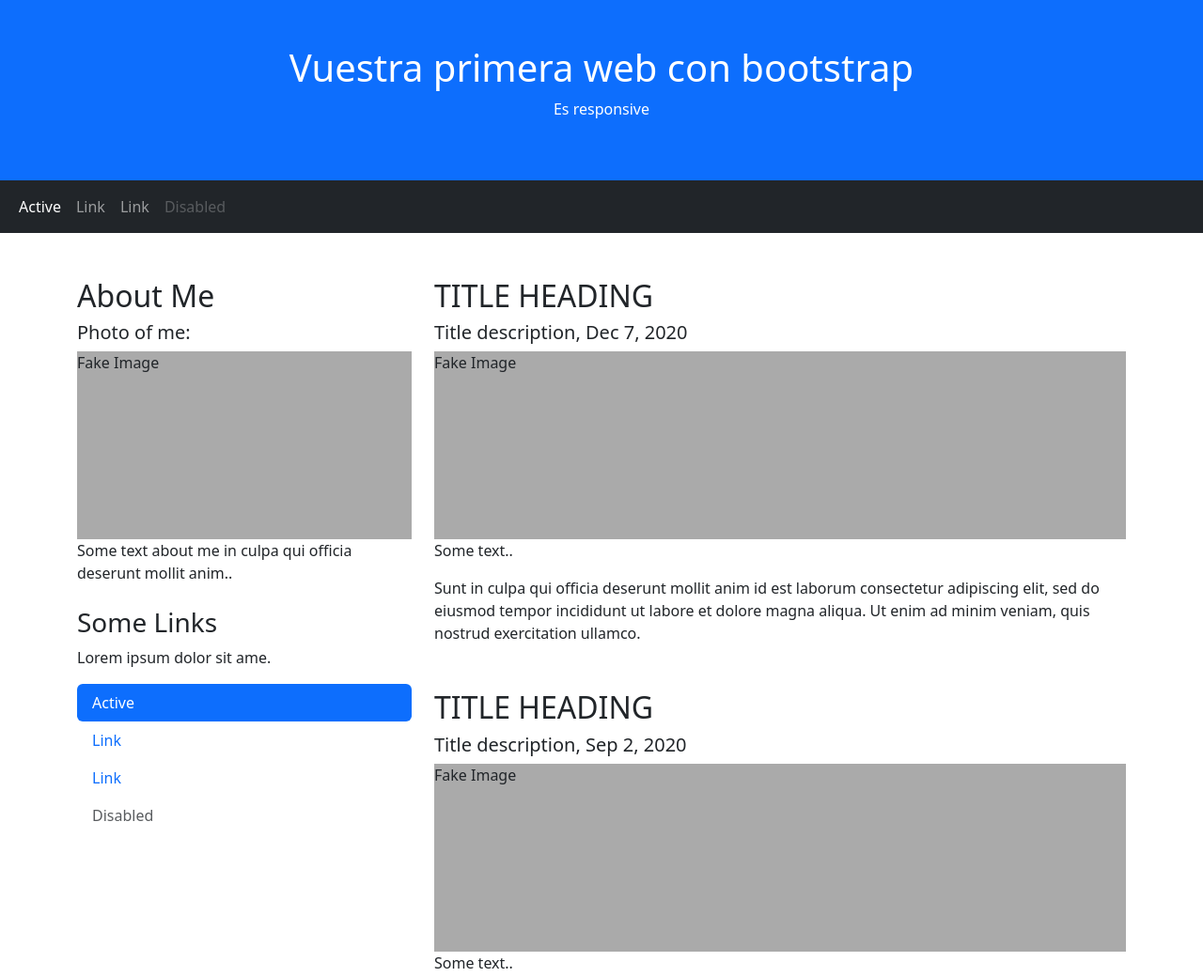
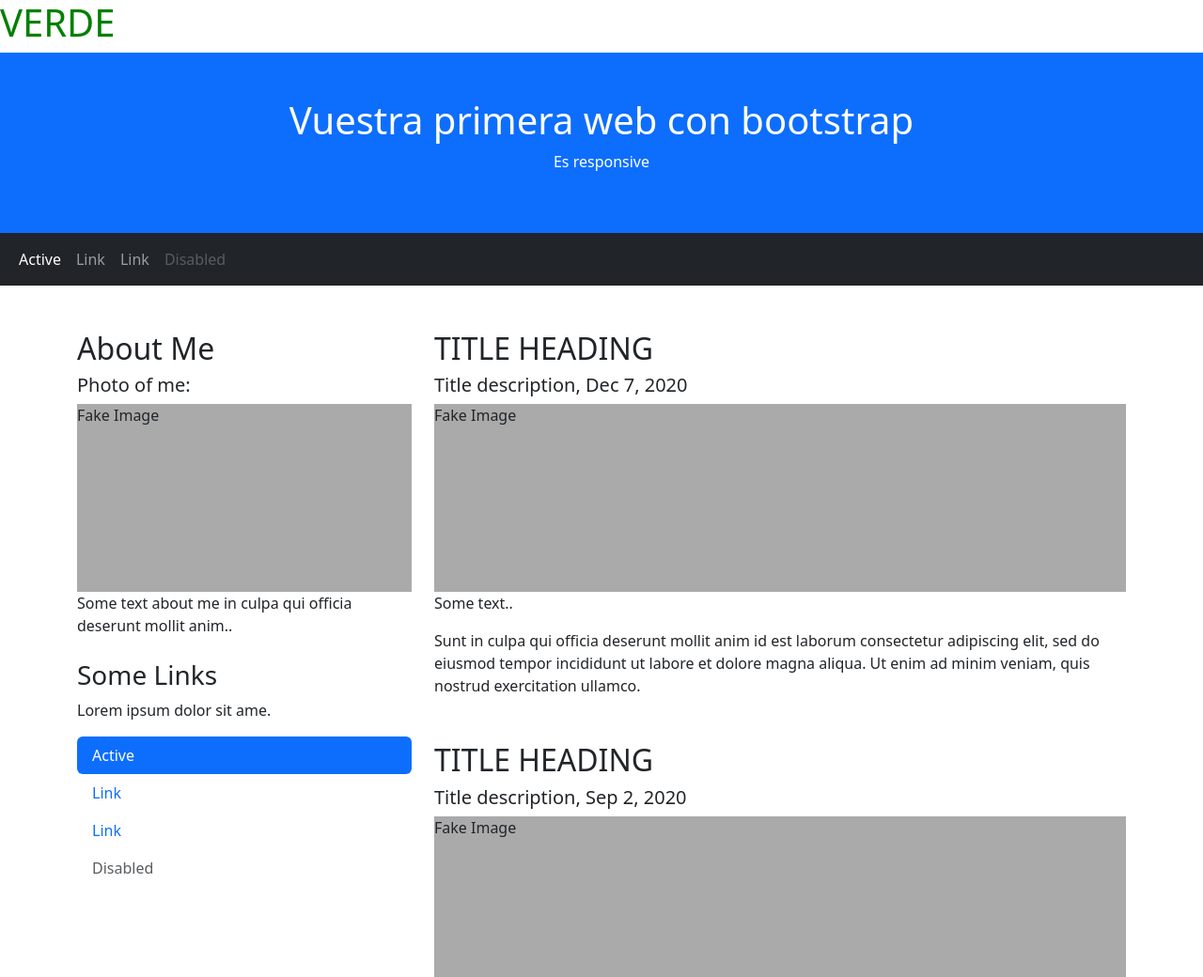
Before and after one commit to Amuermahou/bootstrapexample, a plain HTML site: page index.html in a window 1280 px wide. Shown: the top 1040 px of the page at 94% size. Drawn offline with nearby package versions, Linux system fonts and the light colour scheme.

Commit message:
titulo en verde

```diff
--- /dev/null
+++ b/css/style.css
@@ -0,0 +1,3 @@
+#ejemplo{
+    color: green;
+}
--- a/index.html
+++ b/index.html
@@ -6,6 +6,7 @@
   <meta name="viewport" content="width=device-width, initial-scale=1">
   <link href="https://cdn.jsdelivr.net/npm/bootstrap@5.3.3/dist/css/bootstrap.min.css" rel="stylesheet">
   <script src="https://cdn.jsdelivr.net/npm/bootstrap@5.3.3/dist/js/bootstrap.bundle.min.js"></script>
+  <link rel="stylesheet" href="./css/style.css">
   <style>
   .fakeimg {
     height: 200px;
@@ -14,7 +15,7 @@
   </style>
 </head>
 <body>
-
+<h1 id="ejemplo"> VERDE</h1>
 <div class="p-5 bg-primary text-white text-center">
   <h1>Vuestra primera web con bootstrap</h1>
   <p>Es responsive</p>
```
